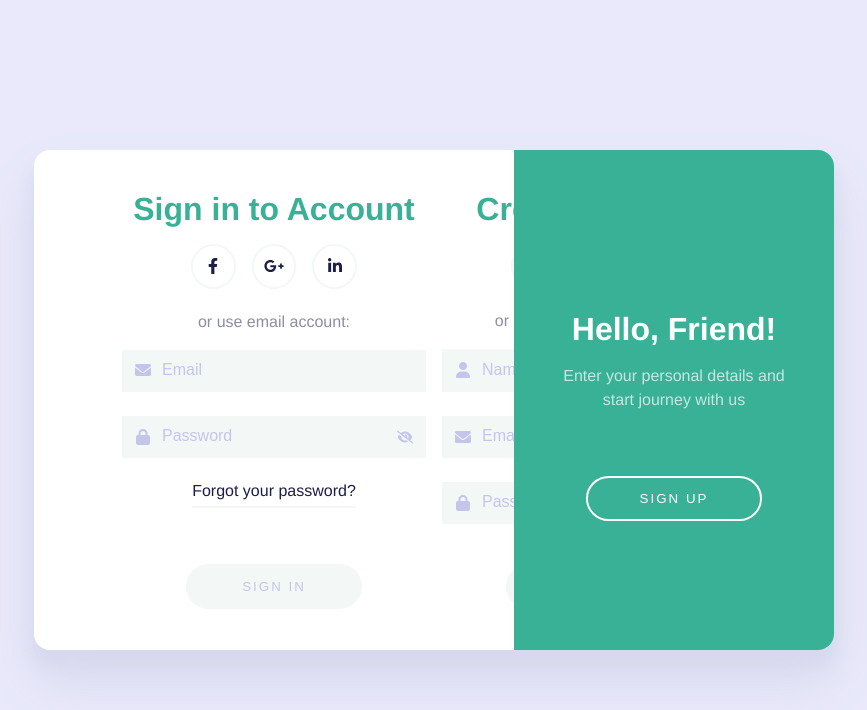
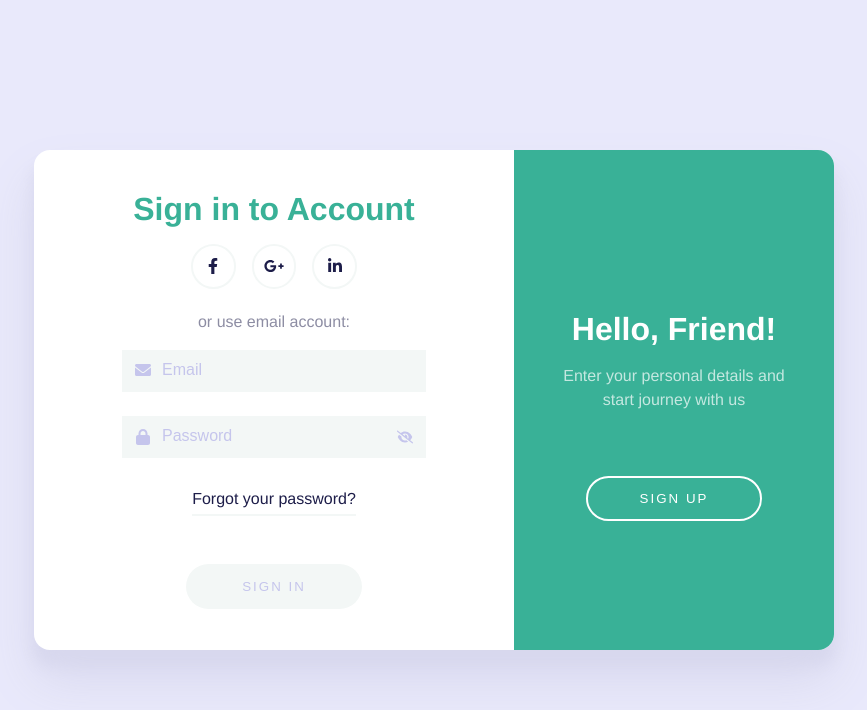
Before and after one commit to jnetc/login-ui-with-vue.js, a Vue app: page / in a window 1280 px wide. Both pictures are taken after a click on the button "SIGN IN". Shown: the top 710 px of the page, without its empty margins (206-1073 px from the left). Built offline with nearby package versions, Linux system fonts and the light colour scheme.

Commit message:
created sing-in, sign-up transition effect

```diff
--- a/src/App.vue
+++ b/src/App.vue
@@ -2,15 +2,9 @@
 import Switcher from '@Components/switcher/Switcher.vue';
 import SignUp from '@Components/sign-up/SignUp.vue';
 import SignIn from '@Components/sign-in/SignIn.vue';
-
-// This starter template is using Vue 3 <script setup> SFCs
-// Check out https://v3.vuejs.org/api/sfc-script-setup.html#sfc-script-setup
-// import HelloWorld from '@Components/HelloWorld.vue';
-// import HelloWorld from './components/HelloWorld.vue';
 </script>
 
 <template>
-  <!-- <HelloWorld msg="Hello Vue 3 + TypeScript + Vite" /> -->
   <Switcher />
   <SignUp />
   <SignIn />
--- a/src/components/link-main/LinkMain.vue
+++ b/src/components/link-main/LinkMain.vue
@@ -14,7 +14,7 @@ const clickEvent = () => emits('link-action');
 <style scoped>
 .link-main {
   position: relative;
-  margin-block-end: 3rem;
+  margin-block: 0.5rem 2.5rem;
   color: var(--text-dark);
   font-weight: 400;
   text-decoration: none;
--- a/src/components/sign-in/SignIn.vue
+++ b/src/components/sign-in/SignIn.vue
@@ -4,14 +4,18 @@ import ButtonMain from '@Components/button-main/ButtonMain.vue';
 import Title from '@Components/title/Title.vue';
 import Description from '@Components/description/Description.vue';
 import ButtonSocial from '@Components/button-social/ButtonSocial.vue';
-
+import LinkMain from '@Components/link-main/LinkMain.vue';
+// Type
+import Store from '@Stores/store';
+// Hooks
 import { useValidationEmail } from '@Hooks/useValidationEmail';
 import { useValidationPassword } from '@Hooks/useValidationPassword';
 
 import { ValidationType } from '@Hooks/useValidationPassword';
 
-import { computed, reactive, ref } from 'vue';
-import LinkMain from '@Components/link-main/LinkMain.vue';
+import { computed, reactive, ref, inject } from 'vue';
+
+const store = inject<typeof Store>('store');
 
 const isEmailValid = ref<ValidationType>(null);
 const isPasswordValid = ref<ValidationType>(null);
@@ -50,10 +54,13 @@ const sendData = () => {
 
 <template>
   <section class="sign-in">
+    <Transition name="sign-in">
+      <KeepAlive>
+        <div class="container" v-if="store?.state.isSignIn">
           <Title styled="green">Sign in to Account</Title>
           <ButtonSocial />
           <Description styled="grey">or use email account:</Description>
-    <form class="form" @submit.prevent="sendData">
+          <form class="center-content" @submit.prevent="sendData">
             <Input
               id="sign-in-email"
               type="email"
@@ -75,26 +82,49 @@ const sendData = () => {
               >sign in</ButtonMain
             >
           </form>
+        </div>
+      </KeepAlive>
+    </Transition>
   </section>
 </template>
 
 <style scoped>
 .sign-in {
-  width: 480px;
-  height: 100%;
-  display: flex;
-  justify-content: center;
-  align-items: center;
-  flex-direction: column;
   margin-right: auto;
+}
+.sign-in::after {
+  right: 0;
+}
 
-  grid-column: 1;
-  grid-row: 1;
+/* TRANSITION */
+.sign-in-enter-from,
+.sign-in-leave-to {
+  transform: translateX(150px);
+  z-index: -1;
 }
-.form {
-  display: flex;
-  justify-content: center;
-  align-items: center;
-  flex-direction: column;
+.sign-in-enter-active {
+  transition: all 0.7s cubic-bezier(0.55, 0, 0.63, 0.79);
+  transition-delay: 0.3s;
+}
+.sign-in-leave-active {
+  transition: all 0.7s cubic-bezier(0.55, 0, 0.63, 0.79);
+}
+.sign-in-enter-to,
+.sign-in-leave-from {
+  transform: translateX(0px);
+  z-index: 5;
+}
+
+/* pseudo */
+.sign-in-enter-from::after {
+  width: calc(var(--form-width) - var(--switcher-width));
+  transform: translateX(0);
+}
+.sign-in-enter-active::after {
+  transition: all 0.7s cubic-bezier(0.55, 0, 0.63, 0.79);
+  transition-delay: 0.3s;
+}
+.sign-in-enter-to::after {
+  transform: translateX(calc(var(--form-width) - var(--switcher-width)));
 }
 </style>
--- a/src/components/sign-up/SignUp.vue
+++ b/src/components/sign-up/SignUp.vue
@@ -4,14 +4,18 @@ import ButtonMain from '@Components/button-main/ButtonMain.vue';
 import Title from '@Components/title/Title.vue';
 import Description from '@Components/description/Description.vue';
 import ButtonSocial from '@Components/button-social/ButtonSocial.vue';
-
+// Type
+import Store from '@Stores/store';
+// Hooks
 import { useValidationName } from '@Hooks/useValidationName';
 import { useValidationEmail } from '@Hooks/useValidationEmail';
 import { useValidationPassword } from '@Hooks/useValidationPassword';
 
 import { ValidationType } from '@Hooks/useValidationPassword';
 
-import { computed, reactive, ref } from 'vue';
+import { computed, reactive, ref, inject } from 'vue';
+
+const store = inject<typeof Store>('store');
 
 const isNameValid = ref<ValidationType>(null);
 const isEmailValid = ref<ValidationType>(null);
@@ -58,11 +62,16 @@ const sendData = () => {
 </script>
 
 <template>
-  <section class="sign-up">
+  <section class="sign-up" :class="{ shift: !store?.state.isSignIn }">
+    <Transition name="sign-up">
+      <KeepAlive>
+        <div class="container" v-if="!store?.state.isSignIn">
           <Title styled="green">Create Account</Title>
           <ButtonSocial />
-    <Description styled="grey">or use email for registration:</Description>
-    <form class="form" @submit.prevent="sendData">
+          <Description styled="grey"
+            >or use email for registration:</Description
+          >
+          <form class="center-content" @submit.prevent="sendData">
             <Input
               id="sign-up-name"
               name="name"
@@ -90,26 +99,49 @@ const sendData = () => {
               >sign up</ButtonMain
             >
           </form>
+        </div>
+      </KeepAlive>
+    </Transition>
   </section>
 </template>
 
 <style scoped>
 .sign-up {
-  width: 480px;
-  height: 100%;
-  display: flex;
-  justify-content: center;
-  align-items: center;
-  flex-direction: column;
   margin-left: auto;
+}
+.sign-up::after {
+  left: 0;
+}
 
-  grid-column: 1;
-  grid-row: 1;
+/* TRANSITION */
+.sign-up-enter-from,
+.sign-up-leave-to {
+  transform: translateX(-150px);
+  z-index: -1;
 }
-.form {
-  display: flex;
-  justify-content: center;
-  align-items: center;
-  flex-direction: column;
+.sign-up-enter-active {
+  transition: all 0.7s cubic-bezier(0.55, 0, 0.63, 0.79);
+  transition-delay: 0.3s;
+}
+.sign-up-leave-active {
+  transition: all 0.7s cubic-bezier(0.55, 0, 0.63, 0.79);
+}
+.sign-up-enter-to,
+.sign-up-leave-from {
+  transform: translateX(0px);
+  z-index: 5;
+}
+
+/* pseudo */
+.sign-up-enter-from::after {
+  width: calc(var(--form-width) - var(--switcher-width));
+  transform: translateX(0);
+}
+.sign-up-enter-active::after {
+  transition: all 0.7s cubic-bezier(0.55, 0, 0.63, 0.79);
+  transition-delay: 0.3s;
+}
+.sign-up-enter-to::after {
+  transform: translateX(calc(var(--form-width) - var(--switcher-width)));
 }
 </style>
--- a/src/components/switcher/Switcher.vue
+++ b/src/components/switcher/Switcher.vue
@@ -1,7 +1,13 @@
 <script setup lang="ts">
 import Content from '@Components/switcher/Content.vue';
 import ButtonTrack from './ButtonTrack.vue';
-import { ref } from 'vue';
+import { animationOptimization } from '@Helpers/functions';
+
+import { ref, inject } from 'vue';
+// Type
+import Store from '@Stores/store';
+
+const store = inject<typeof Store>('store');
 
 const isMovedRight = ref(false);
 const moveAndResize = ref(false);
@@ -9,8 +15,12 @@ const moveAndResize = ref(false);
 const moveSwitcherHandler = () => {
   isMovedRight.value = !isMovedRight.value;
   moveAndResize.value = !moveAndResize.value;
-  setTimeout(() => {
+  store?.switchSize(isMovedRight.value);
+  animationOptimization(1000);
+  // remove 'resize-switcher' class after
+  const timer = setTimeout(() => {
     moveAndResize.value = !moveAndResize.value;
+    clearTimeout(timer);
   }, 1000);
 };
 </script>
@@ -23,7 +33,10 @@ const moveSwitcherHandler = () => {
       moveAndResize && 'resize-switcher',
     ]"
   >
-    <div class="container" :class="{ 'move-container-left': isMovedRight }">
+    <div
+      class="switcher-container"
+      :class="{ 'move-container-left': isMovedRight }"
+    >
       <Content
         title="Welcome Back!"
         description="To keep connected with us please login with your personal info"
@@ -51,7 +64,7 @@ const moveSwitcherHandler = () => {
   overflow: hidden;
   transition: all 1s cubic-bezier(0.55, 0, 0.63, 0.79);
   transform: translateX(0px);
-  z-index: 10;
+  z-index: 50;
 }
 .switcher.move-switcher-right {
   transition: all 1s cubic-bezier(0.85, 0, 0.63, 0.79);
@@ -66,7 +79,7 @@ const moveSwitcherHandler = () => {
   }
 }
 
-.container {
+.switcher-container {
   height: 100%;
   width: var(--app-width);
   display: flex;
@@ -77,7 +90,7 @@ const moveSwitcherHandler = () => {
   background-color: var(--primary);
   transition: all 1s cubic-bezier(0.55, 0, 0.63, 0.79);
 }
-.container.move-container-left {
+.switcher-container.move-container-left {
   transition: all 1s cubic-bezier(0.85, 0, 0.63, 0.79);
   transform: translateX(calc(var(--switcher-width) - var(--app-width)));
 }
--- /dev/null
+++ b/src/helpers/functions.ts
@@ -0,0 +1,14 @@
+import { ref } from 'vue';
+export const animationOptimization = (duration: number) => {
+  const start = ref<number | null>(null);
+
+  const step = (timestamp: number) => {
+    if (!start.value) start.value = timestamp;
+
+    const progress = timestamp - start.value;
+    if (progress < duration) {
+      window.requestAnimationFrame(step);
+    }
+  };
+  window.requestAnimationFrame(step);
+};
--- a/src/main.ts
+++ b/src/main.ts
@@ -1,4 +1,7 @@
-import { createApp } from 'vue'
-import App from './App.vue'
+import { createApp } from 'vue';
+import store from '@Stores/store';
+import App from './App.vue';
 
-createApp(App).mount('#app')
+const app = createApp(App);
+app.provide('store', store);
+app.mount('#app');
--- /dev/null
+++ b/src/stores/store.ts
@@ -0,0 +1,12 @@
+import { reactive, readonly } from 'vue';
+
+const store = reactive({
+  isSignIn: false,
+});
+
+const switchSize = (value: boolean) => (store.isSignIn = value);
+
+export default {
+  state: readonly(store),
+  switchSize,
+};
--- a/styles/global.css
+++ b/styles/global.css
@@ -20,6 +20,7 @@
 
   --app-width: 800px;
   --switcher-width: 320px;
+  --form-width: 480px;
 }
 
 html {
@@ -59,3 +60,43 @@ button {
   position: relative;
   z-index: 200;
 }
+
+.center-content {
+  display: flex;
+  justify-content: center;
+  align-items: center;
+  flex-direction: column;
+}
+
+.sign-in,
+.sign-up {
+  grid-column: 1;
+  grid-row: 1;
+  width: var(--form-width);
+  height: 100%;
+  display: flex;
+  justify-content: center;
+  align-items: center;
+  flex-direction: column;
+  /* margin-right: auto; */
+  position: relative;
+  overflow: hidden;
+}
+.sign-in::after,
+.sign-up::after {
+  content: '';
+  position: absolute;
+  top: 0;
+  bottom: 0;
+  /* right: 0; */
+  background-color: var(--main);
+}
+
+.container {
+  height: inherit;
+  display: flex;
+  justify-content: center;
+  align-items: center;
+  flex-direction: column;
+  position: relative;
+}
--- a/tsconfig.json
+++ b/tsconfig.json
@@ -17,7 +17,9 @@
     "noUnusedParameters": true,
     "paths": {
       "@Components/*": ["./src/components/*"],
+      "@Helpers/*": ["./src/helpers/*"],
       "@Hooks/*": ["./src/components/hooks/*"],
+      "@Stores/*": ["./src/stores/*"],
       "@Styles/*": ["./styles/*"]
     },
     "pretty": true,
```
Lines whose indentation alone changed are shown as unchanged.
